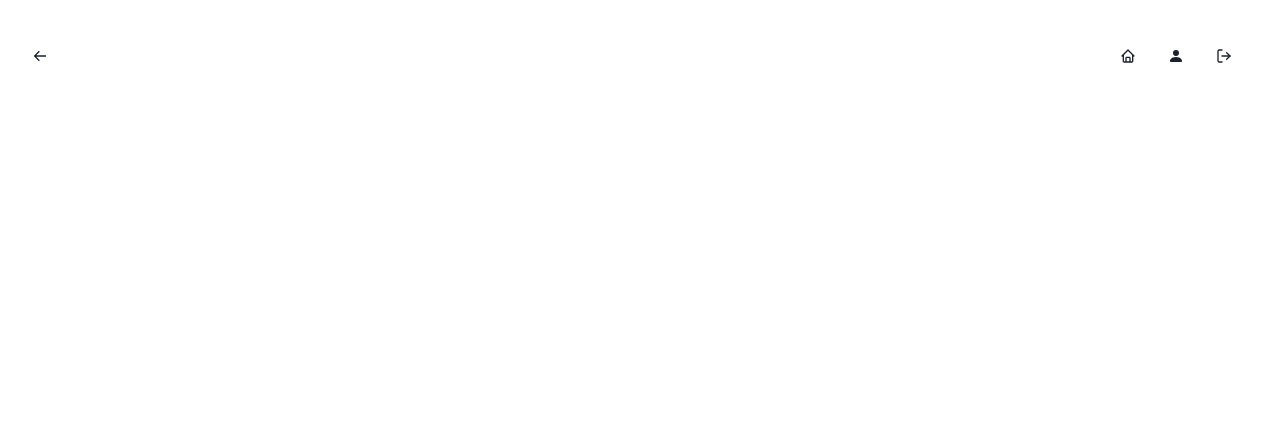
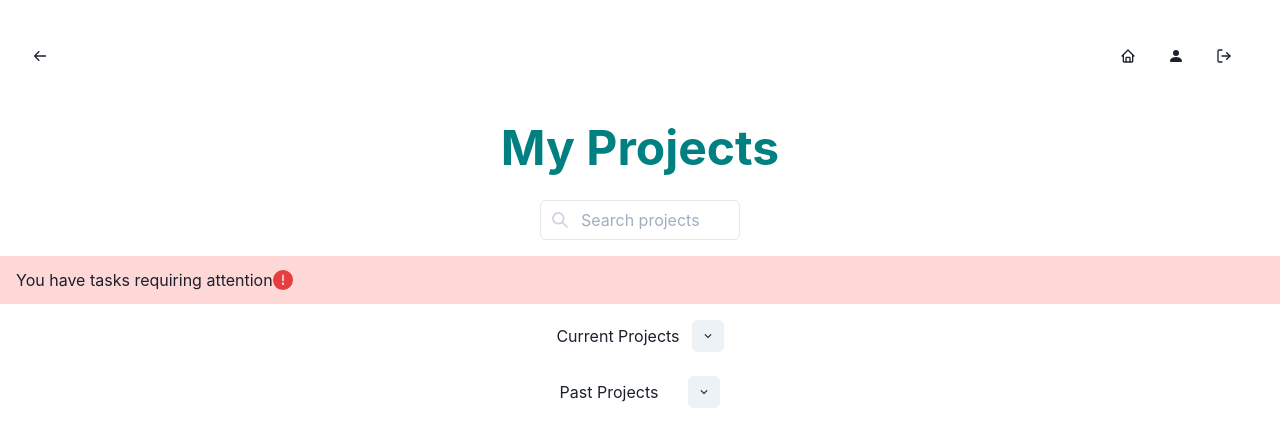
Before and after one commit to QuentinHS/full-stack-app-coder-academy, a React (Vite) app in the folder client/: page /projectsDashboard in a window 1280 px wide. Before the commit this address had no page. Shown: the top 446 px of the page. Built offline with nearby package versions, Linux system fonts and the light colour scheme.

Commit message:
Added margin to Current project List

```diff
--- a/client/src/App.jsx
+++ b/client/src/App.jsx
@@ -38,6 +38,7 @@
           <Route path="/tradeProviders" element={<TradeProdvider /> } />
           <Route path="/pmtask" element={<PMTask /> } />
           <Route path="/tradieTask" element={<TradieTask /> } />
+          <Route path="/projectsDashboard" element={<ProjectsDashboard /> } />
           {/*
 
           <Trade />
--- a/client/src/components/CurrentProjectsList.jsx
+++ b/client/src/components/CurrentProjectsList.jsx
@@ -15,7 +15,7 @@
         <>
             <VStack>
 
-            <Center>
+            <Center m="1rem">
 
                 <Text>Current Projects</Text>
                 <IconButton size='sm' ml='12px' aria-label='Show/hide component' icon={<ChevronDownIcon/>} onClick={handleClickShow}/>
```
